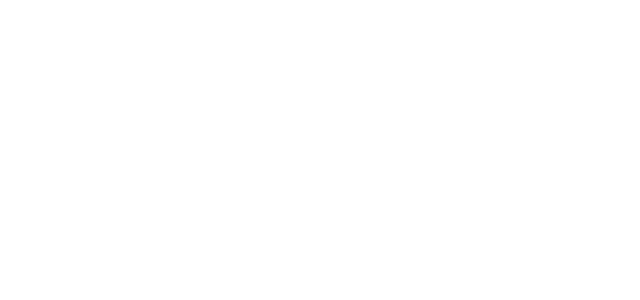
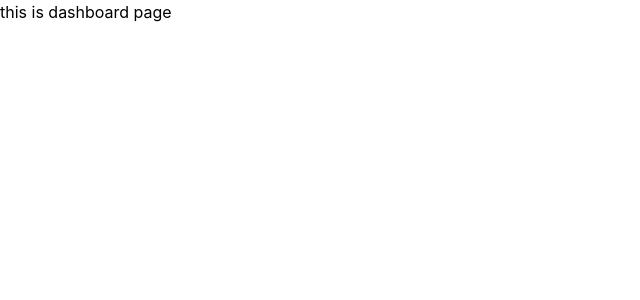
Before and after one commit to AmitKumarPatel374/Smart-Notes-App, a React app in the folder frontend/: page /dashboard in a window 1280 px wide. Before the commit this address had no page. Shown: the top 300 px of the page, without its empty margins (0-640 px from the left). Built offline with nearby package versions, Linux system fonts and the light colour scheme; the HTML template or start-up script is replaced by a standard one.

Commit message:
PowerSell: added dashboard with add note and view notes routes

```diff
--- a/frontend/src/App.jsx
+++ b/frontend/src/App.jsx
@@ -4,7 +4,6 @@ import RoutesConfig from './routes/routes'
 const App = () => {
   return (
     <div>
-
       <RoutesConfig />
     </div>
   )
--- /dev/null
+++ b/frontend/src/pages/addNote.jsx
@@ -0,0 +1,11 @@
+import React from 'react'
+
+const AddNote = () => {
+  return (
+    <div>
+      this is add notes page
+    </div>
+  )
+}
+
+export default AddNote
--- /dev/null
+++ b/frontend/src/pages/dashboard.jsx
@@ -0,0 +1,11 @@
+import React from 'react'
+
+const Dashboard = () => {
+  return (
+    <div>
+      this is dashboard page
+    </div>
+  )
+}
+
+export default Dashboard
--- /dev/null
+++ b/frontend/src/pages/viewNotes.jsx
@@ -0,0 +1,11 @@
+import React from 'react'
+
+const ViewNotes = () => {
+  return (
+    <div>
+      this is viewnotes page
+    </div>
+  )
+}
+
+export default ViewNotes
--- a/frontend/src/routes/routes.jsx
+++ b/frontend/src/routes/routes.jsx
@@ -1,12 +1,18 @@
 import React from 'react'
 import { Routes, Route } from "react-router-dom";
 import Home from '../pages/Home';
+import Dashboard from '../pages/dashboard';
+import AddNote from '../pages/addNote';
+import ViewNotes from '../pages/viewNotes';
 
 const RoutesConfig = () => {
   return (
     <div>
       <Routes>
         <Route path='/'  element={<Home />}/>
+        <Route path='/dashboard'  element={<Dashboard />}/>
+        <Route path='/dashboard/addNote'  element={<AddNote /> }/>
+        <Route path='/dashboard/view'  element={<ViewNotes />}/>
       </Routes>
     </div>
   )
```
